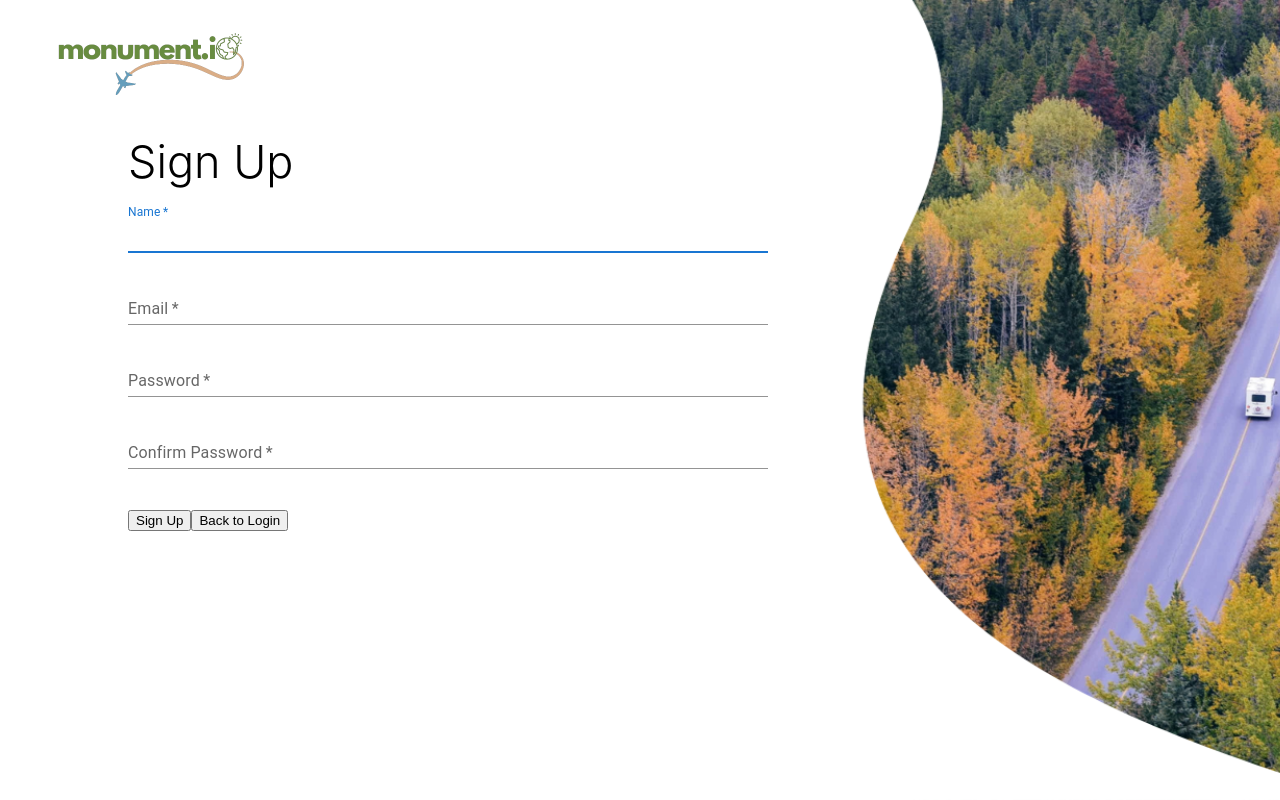
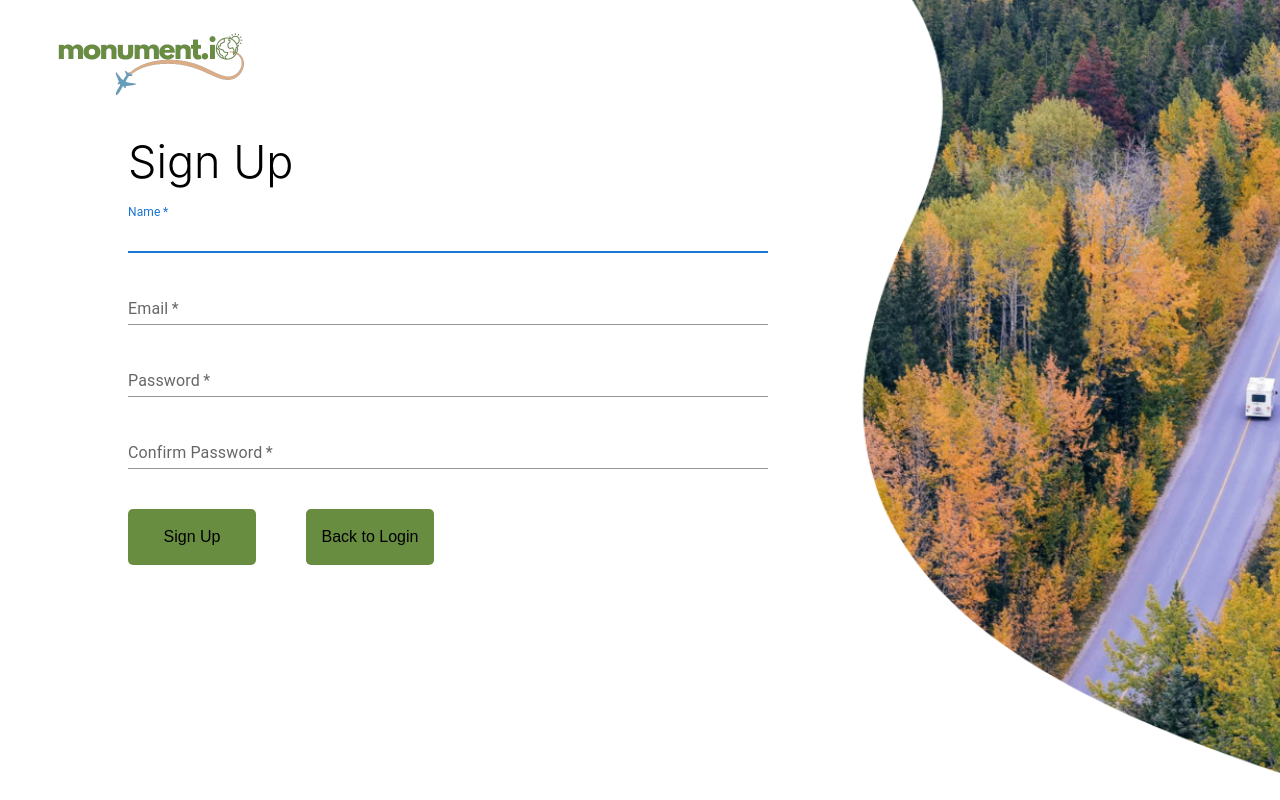
Before and after one commit to kaathryyn/2022_SIS_Team2, a React (Create React App) app in the folder client/: page /signup in a window 1280 px wide. Built offline with nearby package versions, Linux system fonts and the light colour scheme.

Commit message:
Sign Up styling update
Scuffed commit :/
Just updated to fix styling on Sign Up page

```diff
--- a/client/src/Components/SignUp/signup.css
+++ b/client/src/Components/SignUp/signup.css
@@ -41,6 +41,7 @@
 
 .last-name-div{
     margin-top: 0.1em;
+    width: 50%;
 }
 
 .last-name-label{
@@ -92,19 +93,41 @@
     margin-top: 0em;
 }
 
-.signup-button{
+.button-div{
+    display: inline-block;
+    flex-direction: column-reverse;
+
+}
+
+.signup2-button{
     background-color: #688C40;
     border: none;
     border-radius: 5px;
     color: black;
     min-width: 20%;
     height: 3.5em;
-    margin-top: 5%;
     font-size: 1em;
     font-weight: 200;
 }
 
-.signup-button:hover{
+.signup2-button:hover{
     background-color: #4CAF50;
     cursor:pointer
 }
+
+.login2-button{
+    background-color: #688C40;
+    border: none;
+    border-radius: 5px;
+    color: black;
+    min-width: 20%;
+    height: 3.5em;
+    font-size: 1em;
+    font-weight: 200;
+    margin-left: 50px;
+}
+
+.login2-button:hover{
+    background-color: #4CAF50;
+    cursor:pointer
+}
```
